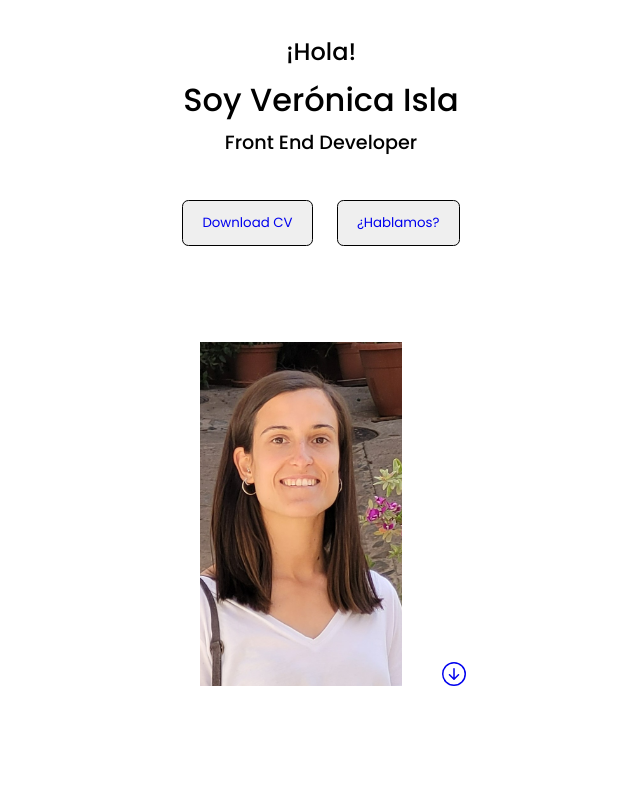
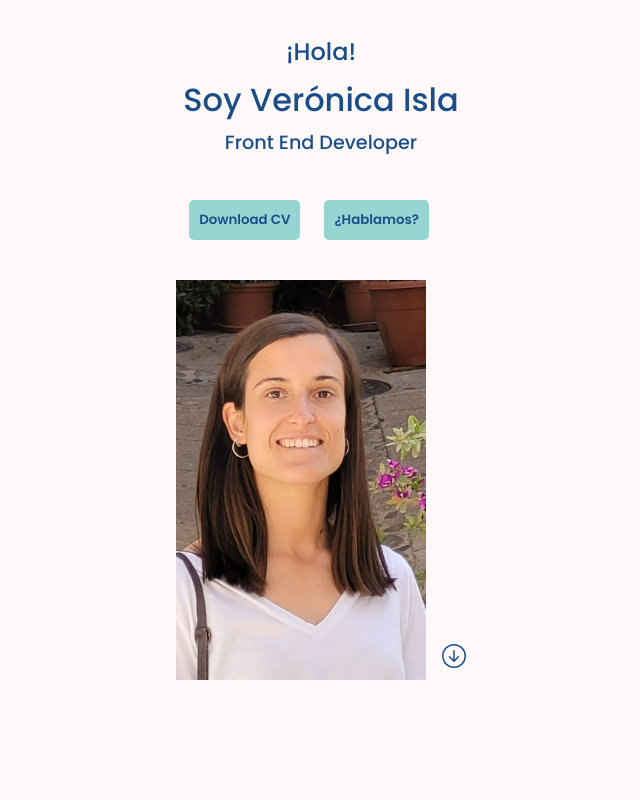
Before and after one commit to veroisla/Portfolio, a React app: page / in a window 1280 px wide. Shown: the top 800 px of the page, without its empty margins (319-959 px from the left). Built offline with nearby package versions, Linux system fonts and the light colour scheme.

Commit message:
change colors header

```diff
--- a/src/components/Footer.js
+++ b/src/components/Footer.js
@@ -1,7 +1,6 @@
 import '../styles/Core/Reset.scss';
 import '../styles/Core/Variables.scss';
 import '../styles/Components/Footer.scss';
-import { GiIsland } from 'react-icons/gi';
 import { BsLinkedin } from 'react-icons/bs';
 import { BsGithub } from 'react-icons/bs';
 import { FiMail } from 'react-icons/fi';
@@ -38,12 +37,7 @@ function Footer(params) {
           <BsGithub />
         </a>
       </div>{' '}
-      <p className="footer__copyrigth">
-        Website Design by Verónica Isla <GiIsland className="footer__island" />
-      </p>
-      {/* <a href="#home">
-        <BsArrowUpCircleFill className="footer__arrow" />
-      </a>{' '} */}
+      <p className="footer__copyrigth">Website Design by Verónica Isla</p>
     </footer>
   );
 }
--- a/src/components/Header.js
+++ b/src/components/Header.js
@@ -4,24 +4,27 @@ import '../styles/Components/Header.scss';
 import CV from '../CV.pdf';
 import ME from '../images/ME.jpg';
 import { BsArrowDownCircle } from 'react-icons/bs';
-// import dots from '../images/dots.jpg';
 
 function Header() {
   return (
     <header className="header" id="home">
       {/* <img src={dots} alt="" className="header__dots" /> */}
-      <h5 className="header__hello">¡Hola!</h5>
-      <h1 className="header__name">Soy Verónica Isla</h1>
-      <h5 className="header__frontEnd">Front End Developer</h5>
+      <div className="header__info">
+        {' '}
+        <h5 className="header__hello">¡Hola!</h5>
+        <h1 className="header__name">Soy Verónica Isla</h1>
+        <h5 className="header__frontEnd">Front End Developer</h5>
+      </div>
+
       <div className="header__btn--div">
-        <button type="button" className="btn header__btn--cv">
-          <a className="header__link--cv" href={CV} download>
+        <button type="button" className=" header__btn">
+          <a className="header__link" href={CV} download>
             Download CV
           </a>
         </button>
-        <button type="button" className="btn header__btn--talk">
+        <button type="button" className="header__btn">
           <a
-            className="header__link--talk"
+            className="header__link"
             href="https://www.linkedin.com/in/veronica-isla-garcia-de-leaniz/"
             target="_blank"
             rel="noreferrer"
--- a/src/styles/Components/About.scss
+++ b/src/styles/Components/About.scss
@@ -6,7 +6,7 @@
     flex-direction: column;
     align-items: center;
     margin: 1.6rem 2rem 1.6rem 2rem;
-    color: $--color-dark-blue;
+    color: $--color-black;
 
  &__aboutMe {
     font-size: 2.5rem;
--- a/src/styles/Components/Footer.scss
+++ b/src/styles/Components/Footer.scss
@@ -6,8 +6,9 @@
     flex-direction: column;
     justify-content: center;
     align-items: center;
-    height: 8rem;
+    height: 10rem;
     background-color: $--color-yellow;
+    color: $--color-black;
 
     &__social {
       width: 30%;
@@ -23,11 +24,12 @@
         color: $--color-black;
     }
 
-    &__island {
-        font-size: 1.5rem;
-    }
+    @media all and (min-width: 768px){
 
-    @media all and (min-width: 768px){
+        &__social {
+          width: 10%;
+        }
+
         &__copyrigth {
         font-size: 18px;
     }
--- a/src/styles/Components/Header.scss
+++ b/src/styles/Components/Header.scss
@@ -1,7 +1,5 @@
 @import '../Core/Reset.scss';
 @import "../Core/Variables.scss";
-
-
 
 .header {
     padding-top: 4rem;
@@ -14,60 +12,56 @@
     text-align: center;
     height: 100vh;
     position: relative;
+    // background-color: $--color-light-blue;
 
-&__dots {
-    position: absolute;
-    z-index: -5;
-    width: 80%;
-}
+
  //TEXT
+
+ &__info {
+    display: flex;
+    flex-direction: column;
+   align-items: center;
+   font-size: 1.4rem;
+   color: $--color-dark-blue;
+
+ }
 
  &__hello {
      font-size: 1.5rem;
-    //  text-shadow: -1px 0 #000, 0 1px #000, 1px 0 #000, 0 -1px #000;
-
+    //  background-color: $--color-green;
+    //  color: $--color-white;
+    // border-radius: 5px;  margin-bottom: 7px;  padding: 3px;
  }
 
  &__name {
     font-size: 2rem;
+    // background-color: $--color-green;
+    // color: $--color-white;
+    // border-radius: 5px; padding: 3px;margin-bottom: 7px;
  }
 
  &__frontEnd {
      font-size: 1.2rem;
+    //  background-color: $--color-green;
+    //  color: $--color-white;
+    //  border-radius: 5px;padding: 3px;
  }
 
  //BUTTONS
 
- &__link--cv {
-    padding: 0.7rem;
-    transition: color 0.6s;
-
-    &:hover {
-
-    }
+ &__btn {
+    margin-top: 2.5rem;
+    margin-right: 1.5rem;
+    background-color: $--color-light-blue;
+    font-weight: bold;
+    padding: 10px;
+    border-radius: 5px;
  }
 
- &__link--talk {
-
-    padding: 0.7rem;
-    transition: color 0.6s;
+ &__link {
+    color: $--color-black;
+    color: $--color-dark-blue;
  }
-
-    &__btn--cv {
-    margin-top: 2.5rem;
-
-    margin-right: 1.5rem;
-    transition: background-color 0.6s;
- }
-
- &__btn--talk {
-     transition: background-color 0.6s;
-     &:hover {
-
-     }
-
- }
-
 
  //SECTION2
 
@@ -83,11 +77,8 @@
  &__img {
      width: 250px;
      height: 400px;
-     margin-top: 4rem;
-    //  border-radius: 6rem 6rem 6rem 6rem ;
-    //  border-radius: 12rem 12rem 0 0  ;
-    //  background: linear-gradient(#3fd1d1, transparent);//Gradiante fondo hero
-     padding: 2rem 1.5rem 1.5rem 1.5rem;
+     margin-top: 40px;
+     align-items: center;
  }
 
  //arrow down
@@ -99,10 +90,6 @@
     margin-left: 1rem;
     font-size: 1.5rem;
     transition: transform 1s;
-
-    &:hover {
-        transform: translateY(20px);
-    }
  }
 
-}
+ }
--- a/src/styles/Components/Proyects.scss
+++ b/src/styles/Components/Proyects.scss
@@ -56,7 +56,7 @@
 
 &__name {
     text-align: center;
-    color: #2f315b;
+    color: $--color-dark-blue;
     margin: 1.4rem 0rem 1rem 0rem;
     font-weight: bold;
     font-size: 18px;
@@ -73,7 +73,6 @@
     padding: 1rem;
     text-align: left;
     line-height: 1.5;
-
 }
 
 &__links {
--- a/src/styles/Core/Variables.scss
+++ b/src/styles/Core/Variables.scss
@@ -1,20 +1,13 @@
 
-//COLORES DEFINITIVOS
-
-
-
-//BACKGROUND
-// verdes, azules, amarillos - 10
+//COLORS
 $--color-border-card: #3fd1d1;
 $--color-green: #6db784;
 $--color-dark-blue: #1b4d89;
 $--color-light-blue: #95d6d2;
 $--color-white: #ffffff;
 $--color-yellow: #f9e45b;
-$--color-black: black;
-
-
-//----------------------------------//
+$--color-black: rgba(14, 12, 12, 0.904);
+$--color-light-white: #fef9f8  ;
 
 
 //SIZES
@@ -38,7 +31,7 @@ body {
     font-family: 'Poppins', sans-serif;
     line-height: 1.7;
     position: relative;
-    background-color: $--color-white;
+    background-color: $--color-light-white;
 }
 
 a {
```
